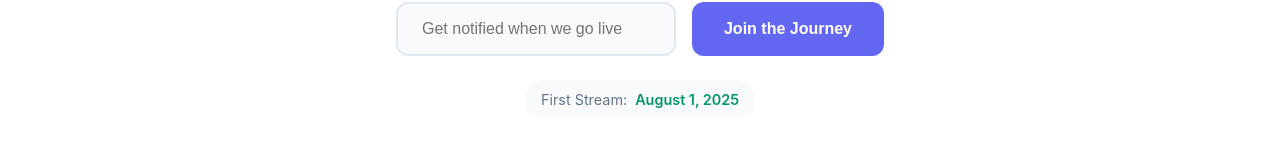
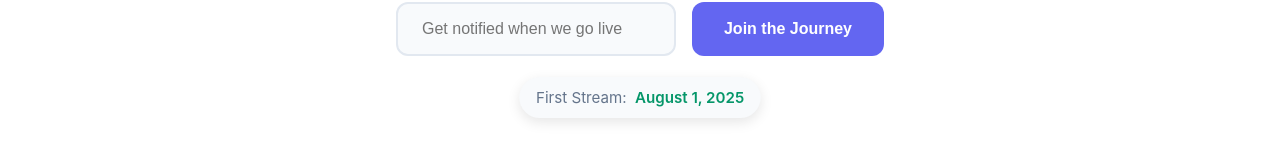
Before and after one commit to BigBrainTimeTV/bigbraintime-website, a React (Create React App) app: page / in a window 1280 px wide. In both pictures the pointer is over the element 640 px from the left and 736 px from the top of the page. Shown: the part 637-783 px from the top of the page. Built offline with nearby package versions, Linux system fonts and the light colour scheme.

Commit message:
add hover

```diff
--- a/src/App.css
+++ b/src/App.css
@@ -285,6 +285,12 @@ body {
   background: var(--surface);
   border-radius: 100px;
   font-size: 0.9rem;
+  transition: transform 0.3s ease, box-shadow 0.3s ease;
+}
+
+.launch-date:hover {
+  transform: translateY(-2px) scale(1.05);
+  box-shadow: 0 4px 12px var(--shadow);
 }
 
 .launch-label {
```
